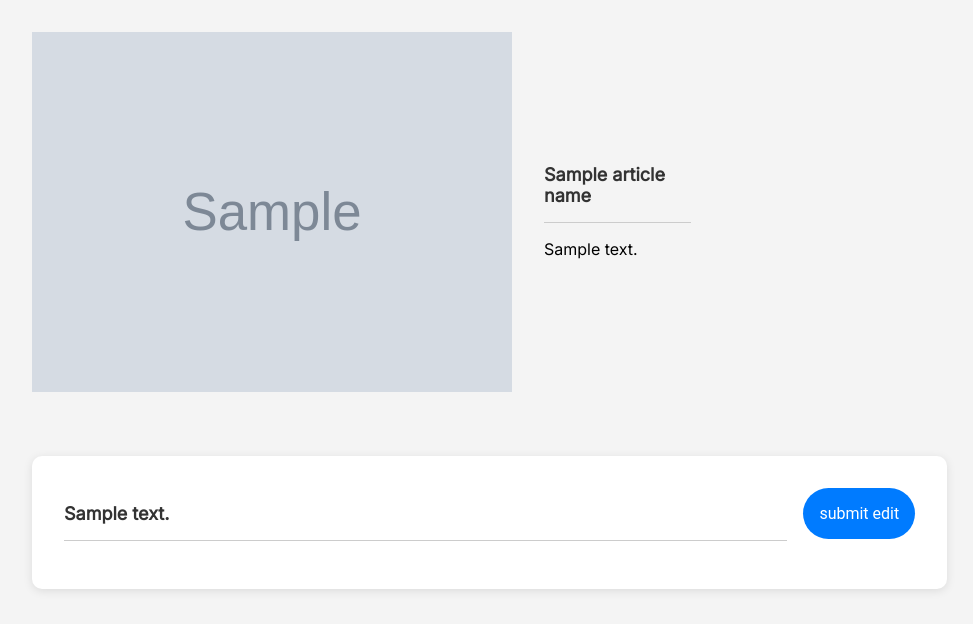
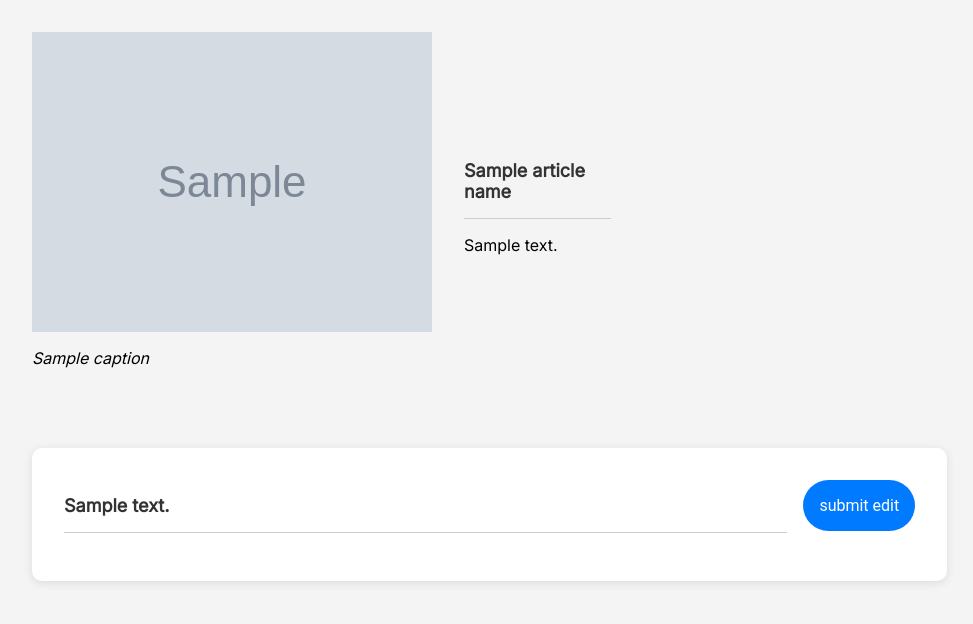
Before and after one commit to tracyywei/alttext-study, a Flask app: template templates/index.html in a window 1280 px wide. Shown: the part 127-751 px from the top of the page, without its empty margins (0-973 px from the left). Run offline with Flask 2, Linux system fonts and the light colour scheme; the template is opened without the code that fills it: most values are stand-ins (such as "Sample title", 1, 10 or a date in 2020); grey boxes marked "Sample" are stand-in pictures.

Commit message:
added captions

```diff
--- a/app.py
+++ b/app.py
@@ -20,17 +20,18 @@ def get_random_data():
     image_url = random_row['image'].values[0]
     blip_beam_text = random_row['blip_beam'].values[0]
     context = random_row['context'].values[0]
-    return image_url, blip_beam_text, context, article_name
+    caption = random_row['image_descrip'].values[0]
+    return image_url, blip_beam_text, context, article_name, caption
 
 
 @app.route('/', methods=["GET"])
 def getText():
-    image_url, blip_beam_text, context, article_name = get_random_data()
+    image_url, blip_beam_text, context, article_name, caption = get_random_data()
 
     # preprocessing
     myText = preprocess(blip_beam_text)
     corrected_text, suggestions = applySugg(myText, context)
-    return render_template("index.html", corrected_text=corrected_text, suggestions=suggestions, image_url=image_url, blip_beam_text=blip_beam_text, context=context, article_name=article_name)
+    return render_template("index.html", corrected_text=corrected_text, suggestions=suggestions, image_url=image_url, blip_beam_text=blip_beam_text, context=context, article_name=article_name, caption=caption)
 
     # if myText:
     #     # Perform the spell check if editedText is not empty
--- a/static/style.css
+++ b/static/style.css
@@ -35,6 +35,16 @@ header {
 
 .imageContainer > img {
   width: 30rem;
+}
+
+.captionContainer {
+  display: flex;
+  flex-direction: column;
+}
+
+.captionContainer > p {
+  font-size: 1rem;
+  font-style: italic;
 }
 
 .contextContainer {
--- a/templates/index.html
+++ b/templates/index.html
@@ -38,7 +38,10 @@
     <h1>alt text check ✏️</h1>
   </header>
   <div class="imageContainer">
-    <img src="{{ image_url }}" alt="Uploaded Image">
+    <div class="captionContainer">
+      <img src="{{ image_url }}">
+      <p>{{ caption | safe }}</p>
+    </div>
     <div class="contextContainer">
       <h2>{{ article_name | safe }}</h2>
       <p>{{ context | safe }}</p>
```
